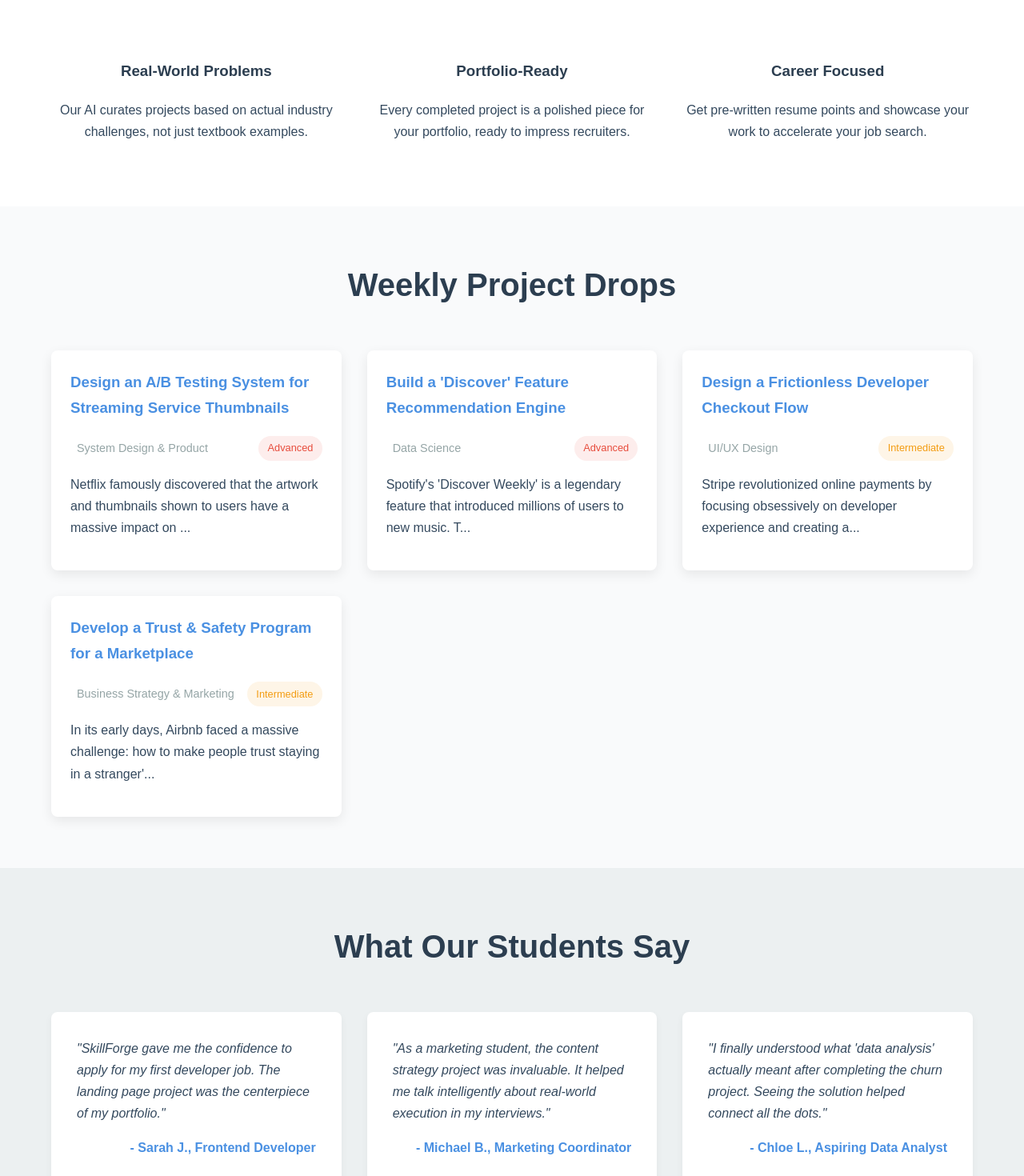
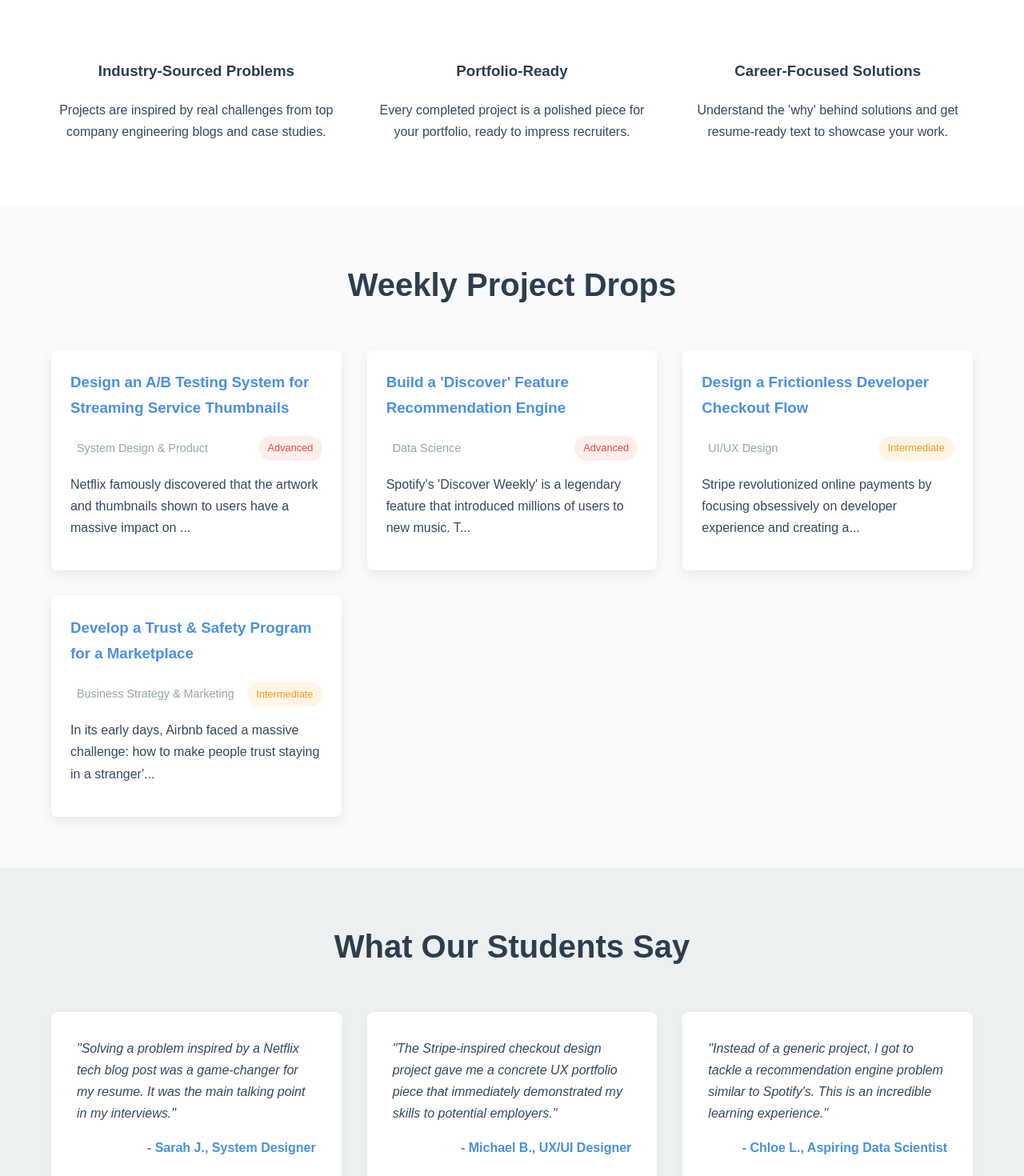
Before and after one commit to flora624/skillforge, a Next.js app: page / in a window 1280 px wide. Shown: the part 700-2170 px from the top of the page at 80% size. Built offline with nearby package versions, Linux system fonts and the light colour scheme; no server answers.

Commit message:
Update index.js

```diff
--- a/pages/index.js
+++ b/pages/index.js
@@ -21,7 +21,7 @@
       <header className="hero-section">
           <div className="container">
               <h1>Turn Theory into Tangible Skills</h1>
-              <p className="subtitle">Tackle real-world problems from every career domain. Build a portfolio that gets you hired.</p>
+              <p className="subtitle">Tackle real-world problems sourced from the tech industry's biggest players. Build a portfolio that gets you hired.</p>
               <a href="#projects" className="btn btn-large btn-secondary">Browse Projects</a>
           </div>
       </header>
@@ -30,11 +30,12 @@
           <section id="features" className="features-section">
               <div className="container">
                   <h2>The SkillForge Advantage</h2>
+                  {/* --- UPDATED MARKETING TEXT --- */}
                   <div className="features-grid">
                       <div className="feature-card">
-                          <i className="fas fa-briefcase"></i>
-                          <h3>Real-World Problems</h3>
-                          <p>Our AI curates projects based on actual industry challenges, not just textbook examples.</p>
+                          <i className="fas fa-industry"></i>
+                          <h3>Industry-Sourced Problems</h3>
+                          <p>Projects are inspired by real challenges from top company engineering blogs and case studies.</p>
                       </div>
                       <div className="feature-card">
                           <i className="fas fa-file-alt"></i>
@@ -43,8 +44,8 @@
                       </div>
                       <div className="feature-card">
                           <i className="fas fa-rocket"></i>
-                          <h3>Career Focused</h3>
-                          <p>Get pre-written resume points and showcase your work to accelerate your job search.</p>
+                          <h3>Career-Focused Solutions</h3>
+                          <p>Understand the 'why' behind solutions and get resume-ready text to showcase your work.</p>
                       </div>
                   </div>
               </div>
@@ -53,7 +54,6 @@
           <section id="projects" className="projects-section">
               <div className="container">
                   <h2>Weekly Project Drops</h2>
-                  {/* THIS IS THE CORRECTED BLOCK */}
                   <div id="project-list-container">
                       {projects.map(project => (
                           <div key={project.id} className="project-card" onClick={() => openModal(project)}>
@@ -70,25 +70,25 @@
                           </div>
                       ))}
                   </div>
-                  {/* END OF CORRECTED BLOCK */}
               </div>
           </section>
 
           <section className="testimonials-section">
             <div className="container">
                 <h2>What Our Students Say</h2>
+                 {/* --- UPDATED TESTIMONIALS --- */}
                 <div className="testimonials-grid">
                     <div className="testimonial-card">
-                        <p>"SkillForge gave me the confidence to apply for my first developer job. The landing page project was the centerpiece of my portfolio."</p>
-                        <div className="testimonial-author">- Sarah J., Frontend Developer</div>
+                        <p>"Solving a problem inspired by a Netflix tech blog post was a game-changer for my resume. It was the main talking point in my interviews."</p>
+                        <div className="testimonial-author">- Sarah J., System Designer</div>
                     </div>
                     <div className="testimonial-card">
-                        <p>"As a marketing student, the content strategy project was invaluable. It helped me talk intelligently about real-world execution in my interviews."</p>
-                        <div className="testimonial-author">- Michael B., Marketing Coordinator</div>
+                        <p>"The Stripe-inspired checkout design project gave me a concrete UX portfolio piece that immediately demonstrated my skills to potential employers."</p>
+                        <div className="testimonial-author">- Michael B., UX/UI Designer</div>
                     </div>
                      <div className="testimonial-card">
-                        <p>"I finally understood what 'data analysis' actually meant after completing the churn project. Seeing the solution helped connect all the dots."</p>
-                        <div className="testimonial-author">- Chloe L., Aspiring Data Analyst</div>
+                        <p>"Instead of a generic project, I got to tackle a recommendation engine problem similar to Spotify's. This is an incredible learning experience."</p>
+                        <div className="testimonial-author">- Chloe L., Aspiring Data Scientist</div>
                     </div>
                 </div>
             </div>
@@ -104,6 +104,7 @@
   )
 }
 
+// This part stays the same, it correctly reads your projects.json file
 export async function getStaticProps() {
   const path = require('path');
   const fs = require('fs');
```
